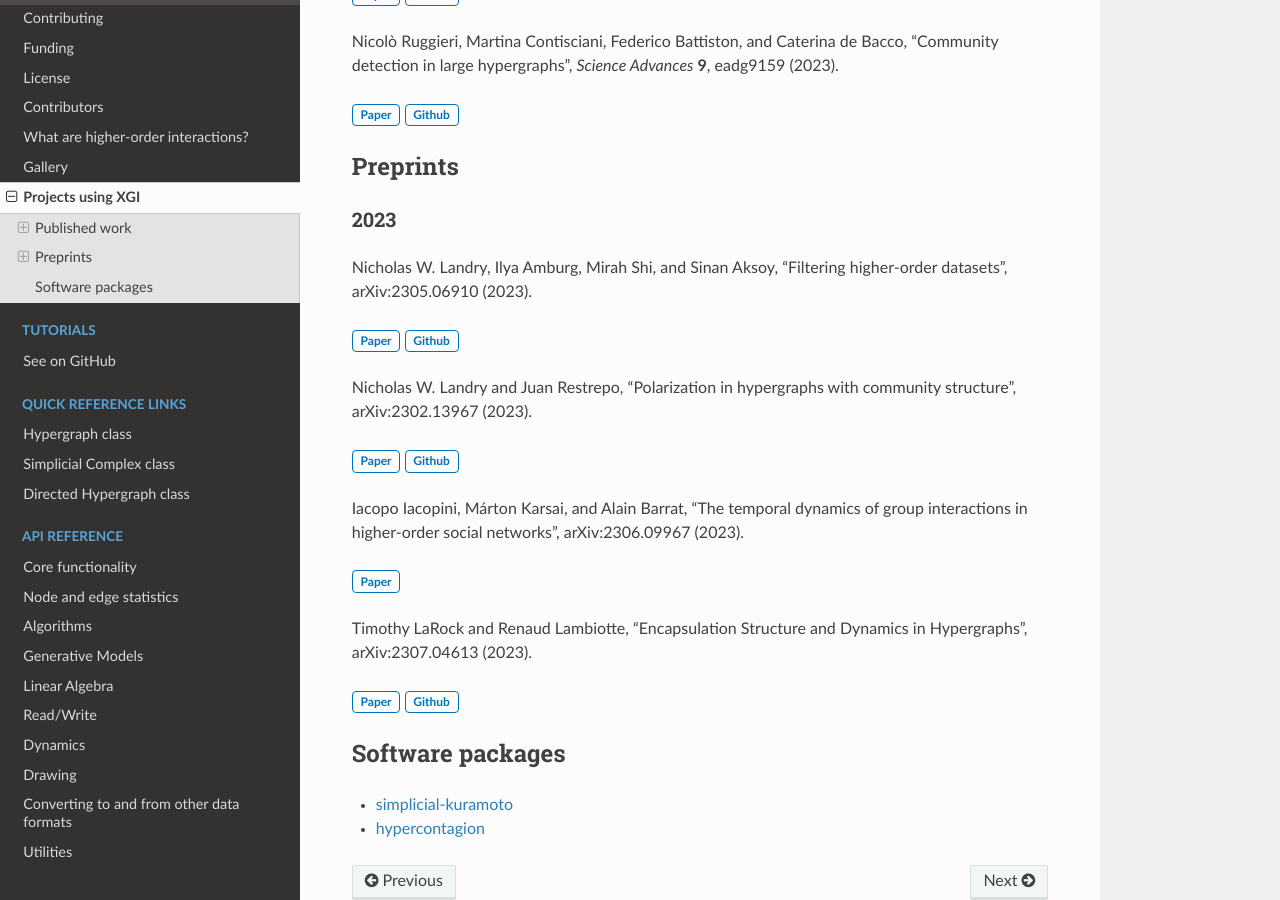
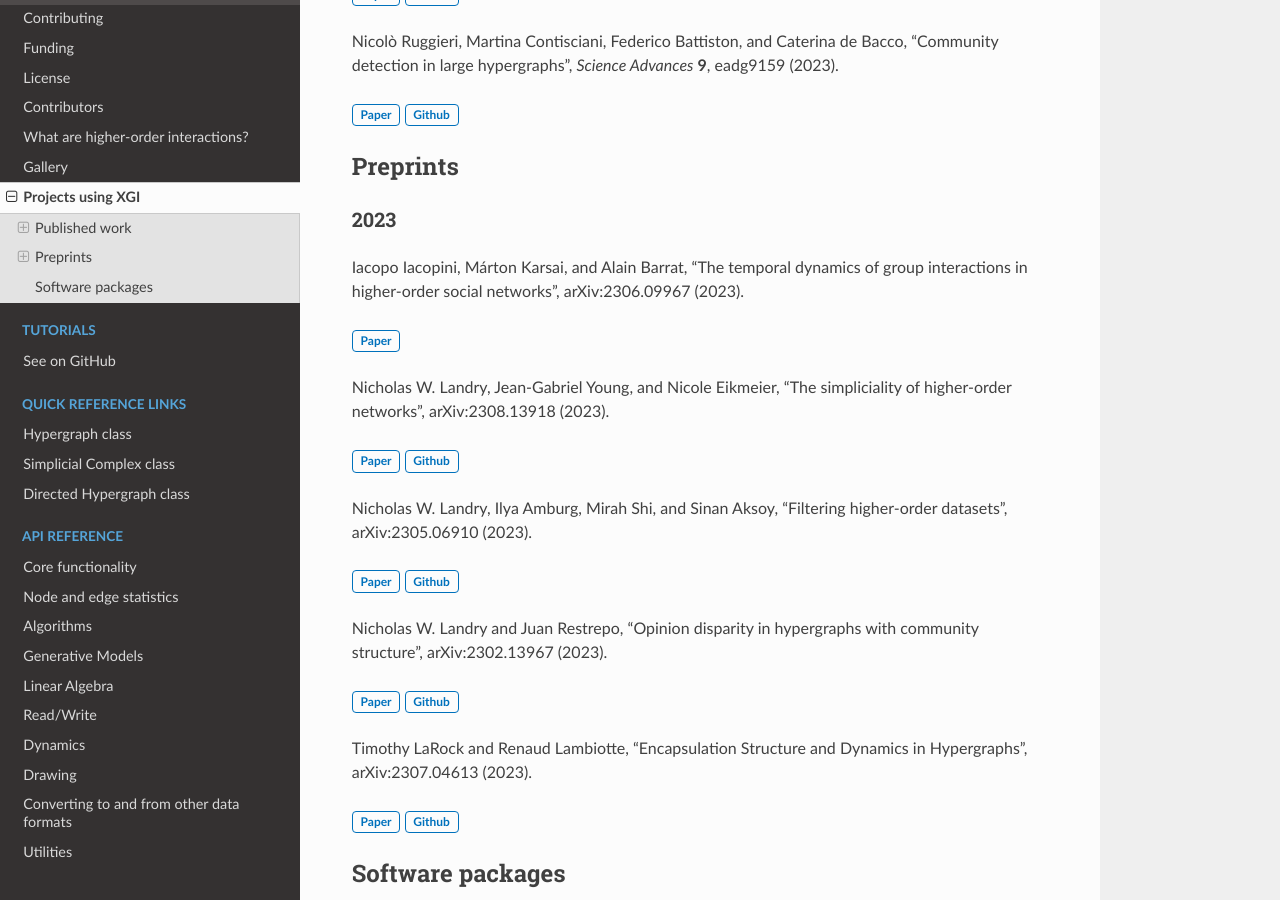
Before and after one commit to xgi-org/xgi, a Sphinx documentation site: the page built from docs/source/using-xgi.rst, in a window 1280 px wide and 900 px high, scrolled down 428 px. Built offline with Sphinx 7.4.7 and the Read the Docs theme 2.0.0, drawn with Linux system fonts in a browser that asks for light colours.

Commit message:
Updated paper list

```diff
--- a/docs/source/using-xgi.rst
+++ b/docs/source/using-xgi.rst
@@ -26,19 +26,24 @@ Preprints
 2023
 ----
 
+Iacopo Iacopini, Márton Karsai, and Alain Barrat, "The temporal dynamics of group interactions in higher-order social networks", arXiv:2306.09967 (2023).
+
+:bdg-link-primary-line:`Paper <https://arxiv.org/abs/2306.09967>`
+
+Nicholas W. Landry, Jean-Gabriel Young, and Nicole Eikmeier, "The simpliciality of higher-order networks", arXiv:2308.13918 (2023).
+
+:bdg-link-primary-line:`Paper <https://doi.org/10.48550/arXiv.2308.13918>`
+:bdg-link-primary-line:`Github <https://github.com/nwlandry/the-simpliciality-of-higher-order-networks>`
+
 Nicholas W. Landry, Ilya Amburg, Mirah Shi, and Sinan Aksoy, "Filtering higher-order datasets", arXiv:2305.06910 (2023).
 
 :bdg-link-primary-line:`Paper <http://arxiv.org/abs/2305.06910>`
 :bdg-link-primary-line:`Github <https://github.com/nwlandry/filtering-higher-order-datasets>`
 
-Nicholas W. Landry and Juan Restrepo, "Polarization in hypergraphs with community structure", arXiv:2302.13967 (2023).
+Nicholas W. Landry and Juan Restrepo, "Opinion disparity in hypergraphs with community structure", arXiv:2302.13967 (2023).
 
 :bdg-link-primary-line:`Paper <http://arxiv.org/abs/2302.13967>`
-:bdg-link-primary-line:`Github <https://github.com/nwlandry/filtering-higher-order-datasets>`
-
-Iacopo Iacopini, Márton Karsai, and Alain Barrat, "The temporal dynamics of group interactions in higher-order social networks", arXiv:2306.09967 (2023).
-
-:bdg-link-primary-line:`Paper <https://arxiv.org/abs/2306.09967>`
+:bdg-link-primary-line:`Github <https://github.com/nwlandry/opinion-disparity-in-hypergraphs>`
 
 Timothy LaRock and Renaud Lambiotte, "Encapsulation Structure and Dynamics in Hypergraphs", arXiv:2307.04613 (2023).
 
```
